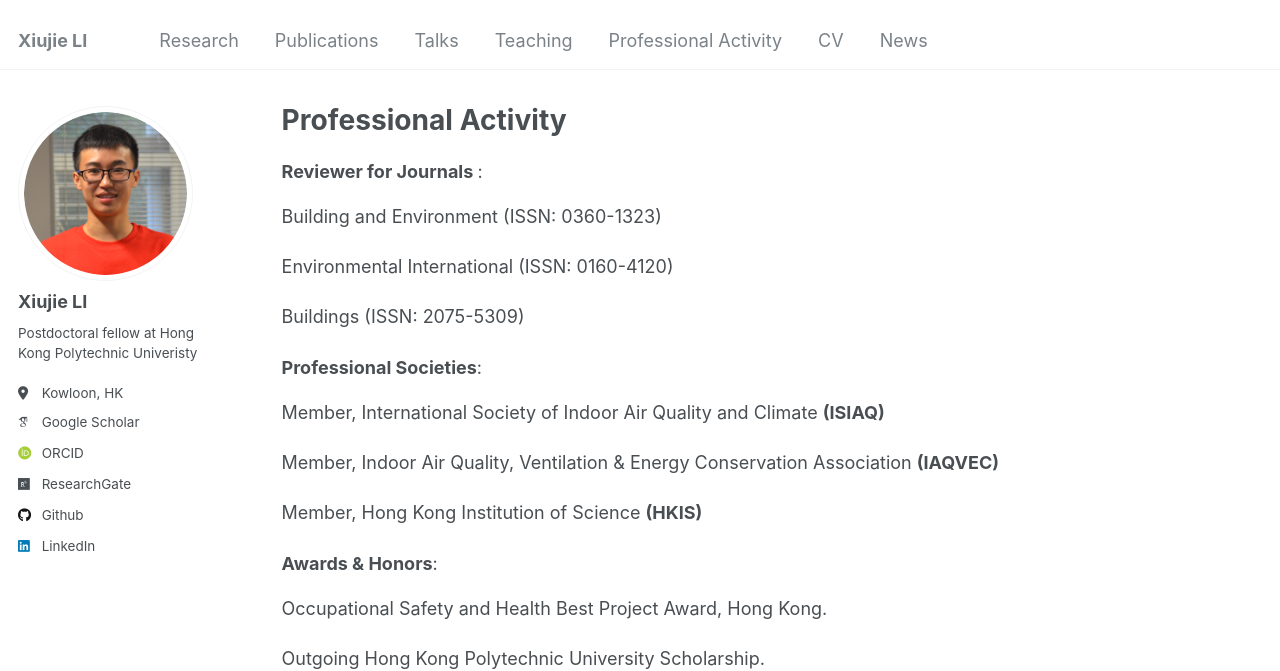
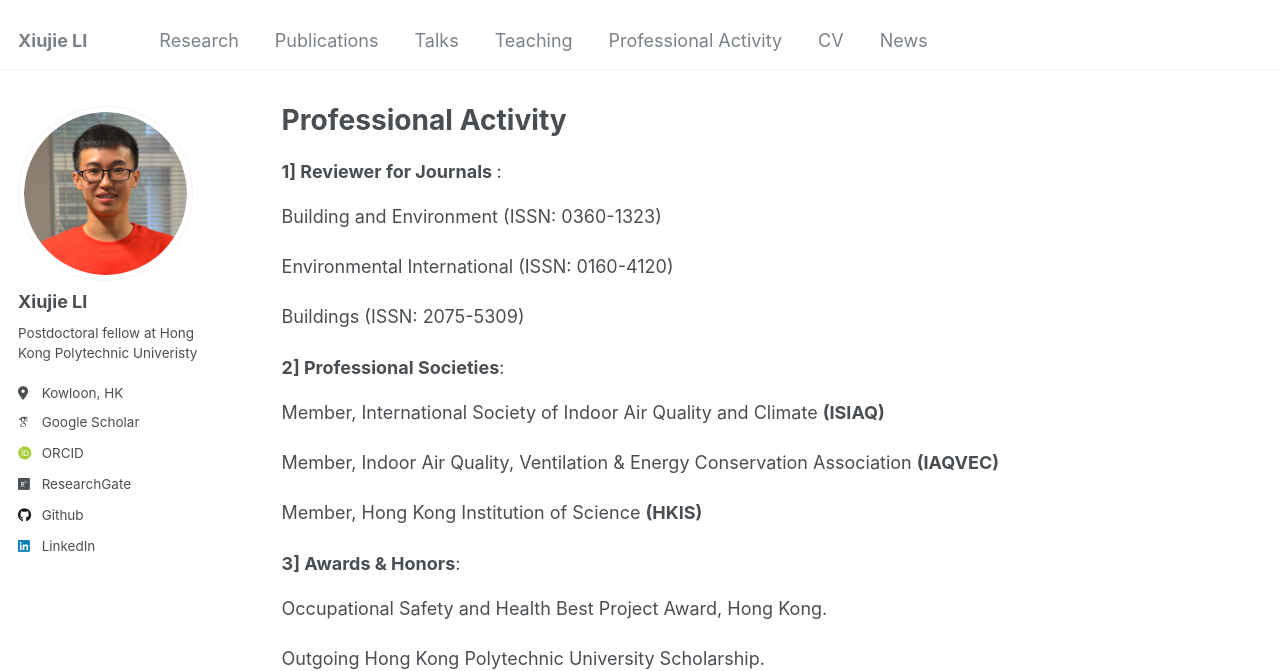
Before and after one commit to XiujieLI/XiujieLI.github.io, a Jekyll site: the page built from _pages/professional.html, in a window 1280 px wide and 1287 px high. Shown: the top 671 px of the window. Built offline with Jekyll 4.4.1, drawn with Linux system fonts in a browser that asks for light colours; some web fonts are replaced.

Commit message:
Update professional.html

```diff
--- a/_pages/professional.html
+++ b/_pages/professional.html
@@ -9,14 +9,14 @@ redirect_from:
 
 {% include base_path %}
 <p></p>
-<strong> Reviewer for Journals </strong>:
+<strong> 1] Reviewer for Journals </strong>:
 
 <p> Building and Environment (ISSN: 0360-1323)</p>
 <p> Environmental International (ISSN: 0160-4120)</p>
 <p> Buildings (ISSN: 2075-5309)</p>
 
 
-<strong> Professional Societies</strong>:
+<strong> 2] Professional Societies</strong>:
 <p>
 Member, International Society of Indoor Air Quality and Climate <strong>(ISIAQ)</strong>
 </p>
@@ -27,7 +27,7 @@ Member, Indoor Air Quality, Ventilation & Energy Conservation Association <stron
 Member, Hong Kong Institution of Science <strong>(HKIS)</strong>
 </p>
 
-<strong> Awards & Honors</strong>:
+<strong> 3] Awards & Honors</strong>:
 <p> Occupational Safety and Health Best Project Award, Hong Kong.</p>
 <p> Outgoing Hong Kong Polytechnic University Scholarship.</p>
 <p> Award for Academic Excellence in Peking University.</p>
```
